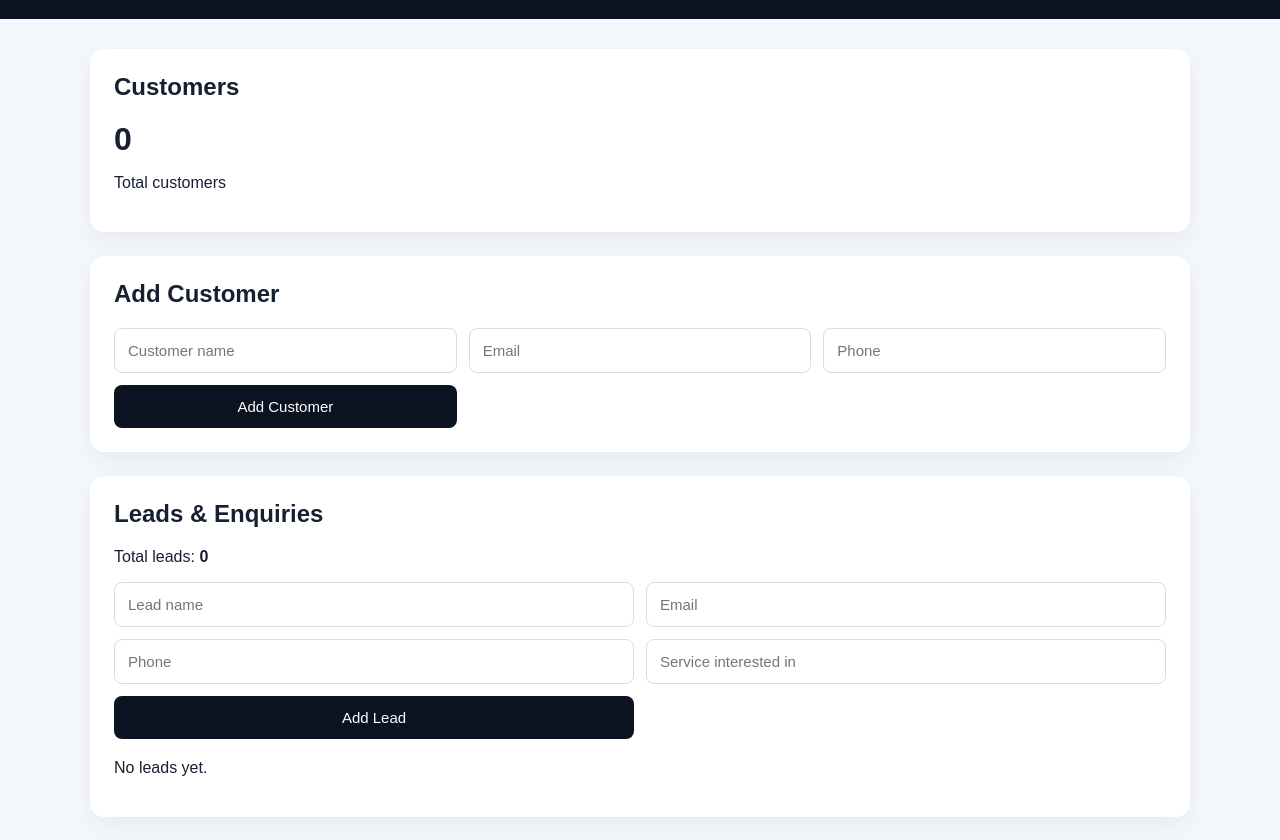
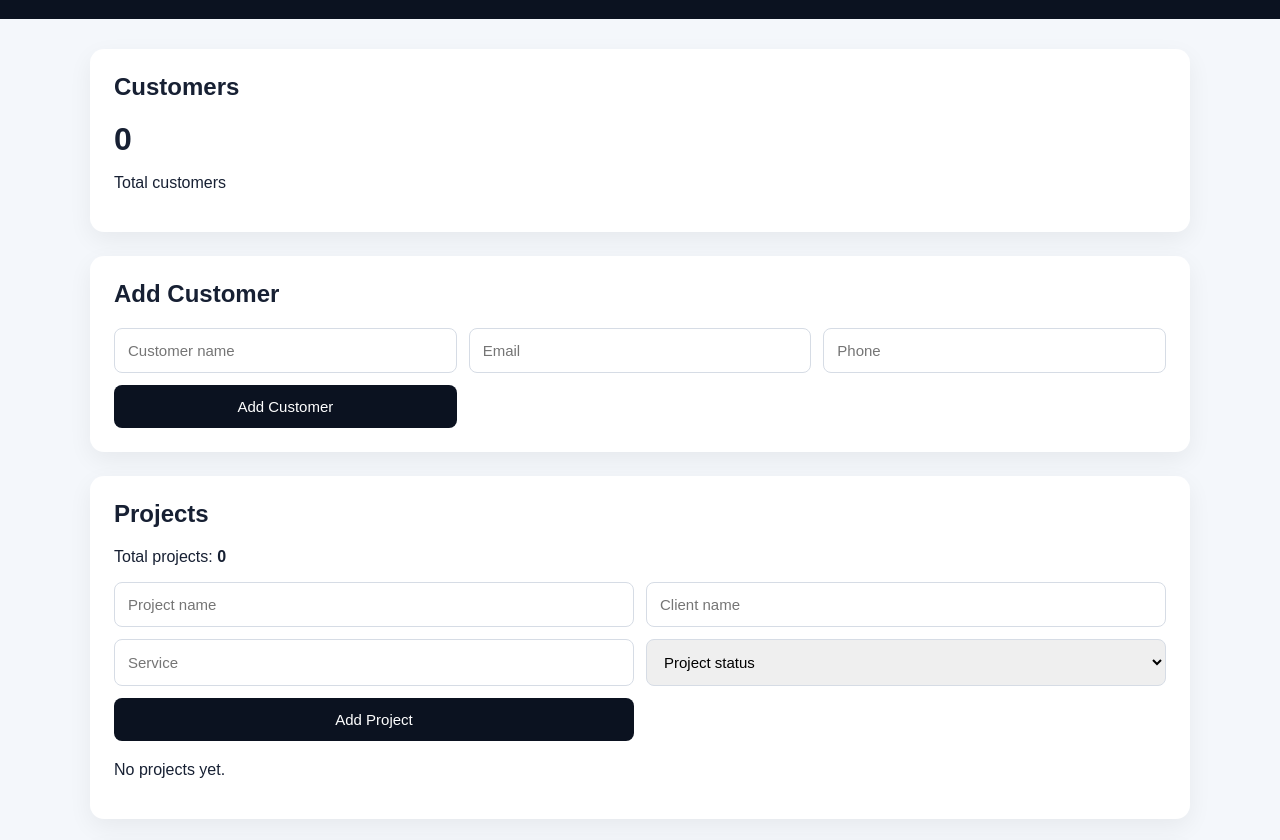
Before and after one commit to redrockjohn12/AtlasTechnologies, a plain HTML site: page crm/index.html in a window 1280 px wide. Shown: the part 80-920 px from the top of the page. Drawn offline with Linux system fonts and the light colour scheme.

Commit message:
Add CRM project management system

```diff
--- a/crm/app.js
+++ b/crm/app.js
@@ -94,3 +94,53 @@ if (leadForm) {
 }
 
 renderLeads();
+
+const PROJECTS_KEY = "atlas_crm_projects";
+
+const projectForm = document.getElementById("project-form");
+const projectList = document.getElementById("project-list");
+const projectCount = document.getElementById("project-count");
+
+let projects = JSON.parse(localStorage.getItem(PROJECTS_KEY) || "[]");
+
+function renderProjects() {
+    if (!projectCount || !projectList) return;
+
+    projectCount.textContent = projects.length;
+
+    if (projects.length === 0) {
+        projectList.innerHTML = "<p>No projects yet.</p>";
+        return;
+    }
+
+    projectList.innerHTML = projects.map((project) => `
+        <div class="customer-item">
+            <strong>${project.name}</strong><br>
+            Client: ${project.client}<br>
+            Service: ${project.service}<br>
+            Status: <strong>${project.status}</strong>
+        </div>
+    `).join("");
+}
+
+if (projectForm) {
+    projectForm.addEventListener("submit", (event) => {
+        event.preventDefault();
+
+        const project = {
+            id: Date.now(),
+            name: document.getElementById("project-name").value.trim(),
+            client: document.getElementById("project-client").value.trim(),
+            service: document.getElementById("project-service").value.trim(),
+            status: document.getElementById("project-status").value
+        };
+
+        projects.push(project);
+        localStorage.setItem(PROJECTS_KEY, JSON.stringify(projects));
+
+        projectForm.reset();
+        renderProjects();
+    });
+}
+
+renderProjects();
--- a/crm/index.html
+++ b/crm/index.html
@@ -30,6 +30,29 @@
     </section>
 
     <section class="crm-card">
+        <h2>Projects</h2>
+        <p>Total projects: <strong id="project-count">0</strong></p>
+
+        <form id="project-form">
+            <input type="text" id="project-name" placeholder="Project name" required>
+            <input type="text" id="project-client" placeholder="Client name" required>
+            <input type="text" id="project-service" placeholder="Service" required>
+            <select id="project-status" required>
+                <option value="">Project status</option>
+                <option value="Planning">Planning</option>
+                <option value="In Progress">In Progress</option>
+                <option value="Completed">Completed</option>
+                <option value="On Hold">On Hold</option>
+            </select>
+            <button type="submit">Add Project</button>
+        </form>
+
+        <div id="project-list">
+            <p>No projects yet.</p>
+        </div>
+    </section>
+
+    <section class="crm-card">
         <h2>Leads & Enquiries</h2>
         <p>Total leads: <strong id="lead-count">0</strong></p>
 
--- /dev/null
+++ b/crm/projects.json
@@ -0,0 +1,3 @@
+{
+  "projects": []
+}
--- a/crm/style.css
+++ b/crm/style.css
@@ -121,3 +121,33 @@ body {
         grid-template-columns: 1fr;
     }
 }
+
+#project-form {
+    display: grid;
+    grid-template-columns: repeat(2, 1fr);
+    gap: 12px;
+    margin-bottom: 20px;
+}
+
+#project-form input,
+#project-form select,
+#project-form button {
+    width: 100%;
+    padding: 13px;
+    border-radius: 8px;
+    border: 1px solid #d6dce5;
+    font-size: 15px;
+}
+
+#project-form button {
+    background: #0b1220;
+    color: white;
+    border: none;
+    cursor: pointer;
+}
+
+@media (max-width: 700px) {
+    #project-form {
+        grid-template-columns: 1fr;
+    }
+}
```
